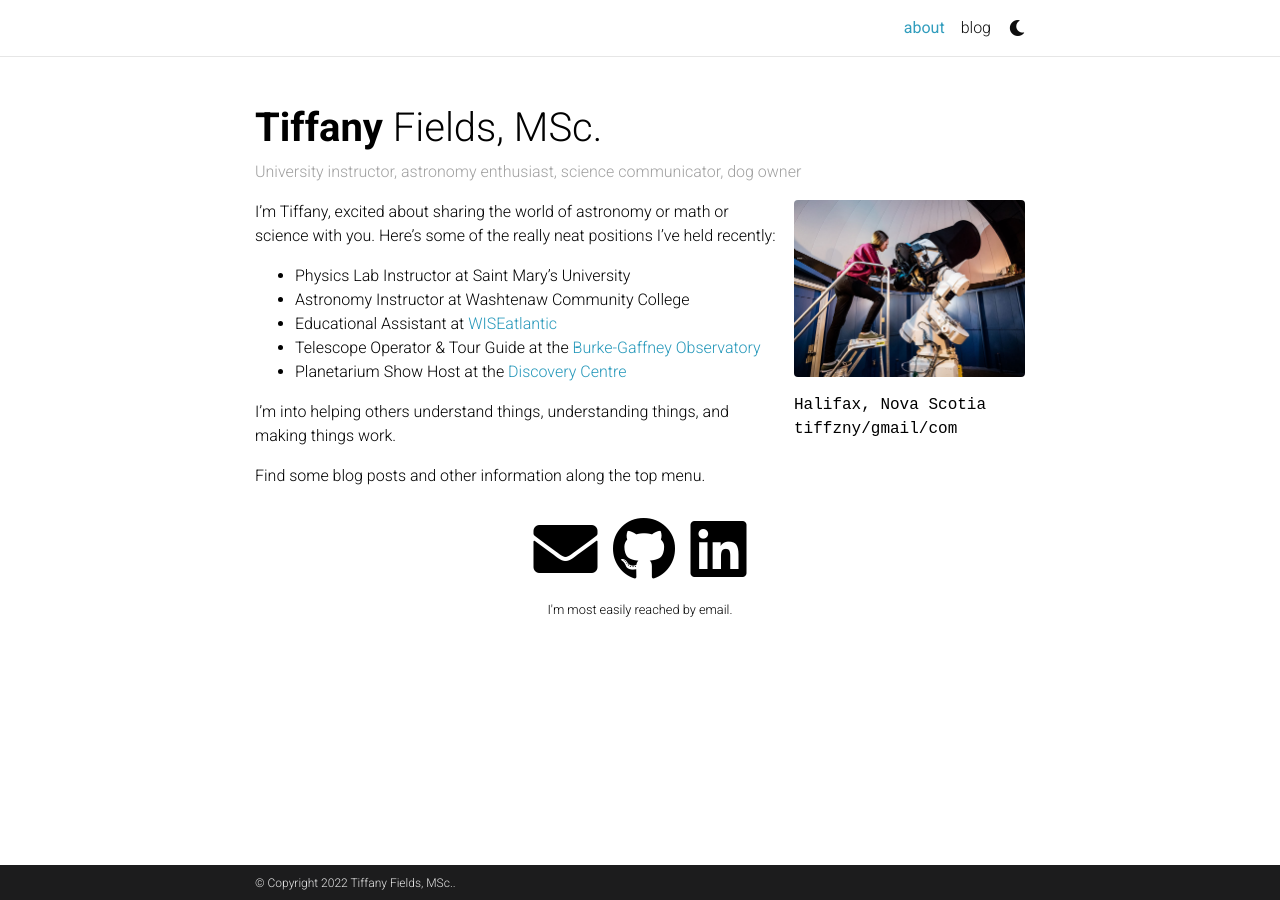
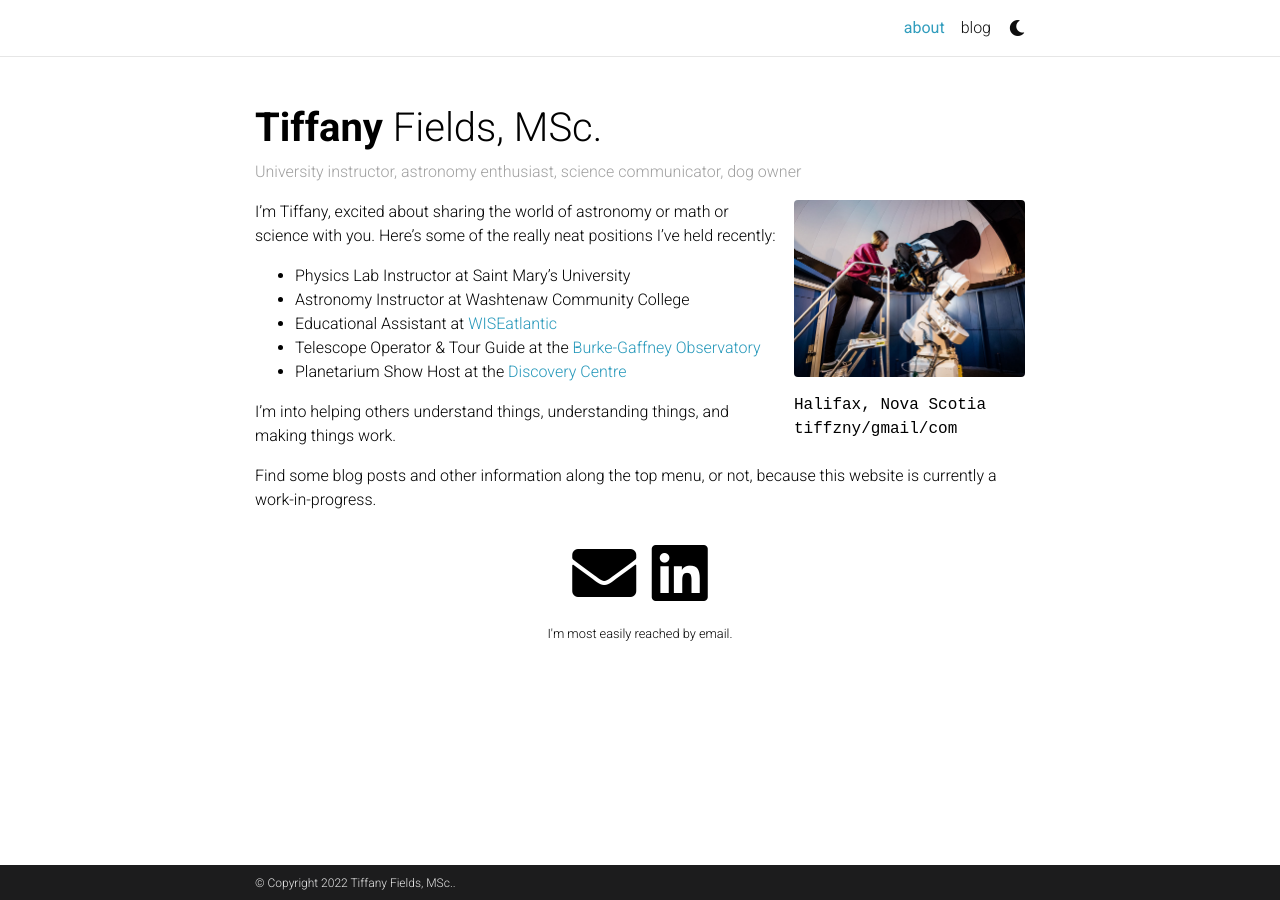
Before and after one commit to tiffzny/tiffzny.github.io, a Jekyll site: the page built from _pages/about.md, in a window 1280 px wide. Built offline with Jekyll 4.4.1, drawn with Linux system fonts in a browser that asks for light colours; full-size pictures stand in for the smaller copies a plugin makes; comment, search, counter and statistics services are not loaded; a style sheet for code colours, icons or effects is not loaded.

Commit message:
Added 'under construction' Note

```diff
--- a/_config.yml
+++ b/_config.yml
@@ -54,7 +54,7 @@ og_image: # The site-wide (default for all links) Open Graph preview image
 # Social integration
 # -----------------------------------------------------------------------------
 
-github_username: tiffzny # your GitHub user name
+github_username:  # your GitHub user name
 gitlab_username: # your GitLab user name
 twitter_username: # your Twitter handle
 linkedin_username: tiffzny # your LinkedIn user name
--- a/_pages/about.md
+++ b/_pages/about.md
@@ -26,4 +26,4 @@ Here's some of the really neat positions I've held recently:
 
 I'm into helping others understand things, understanding things, and making things work.
 
-Find some blog posts and other information along the top menu.
+Find some blog posts and other information along the top menu, or not, because this website is currently a work-in-progress.
```
